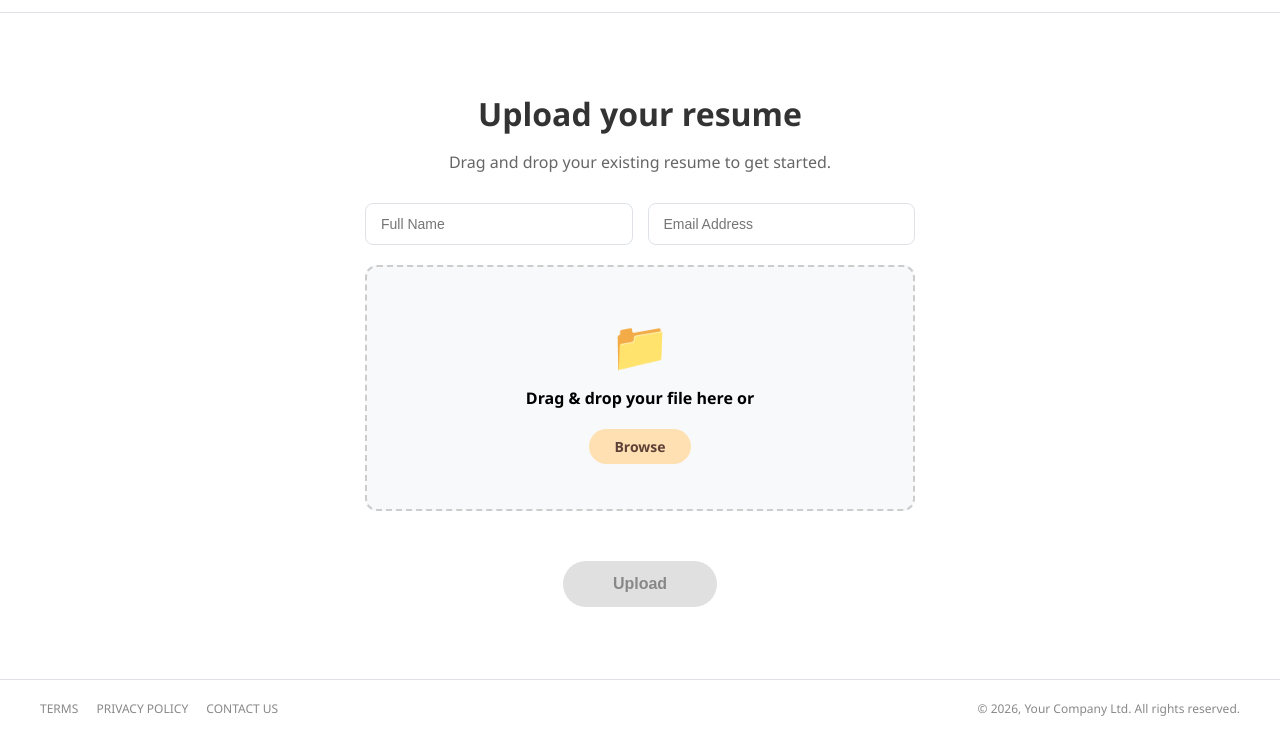
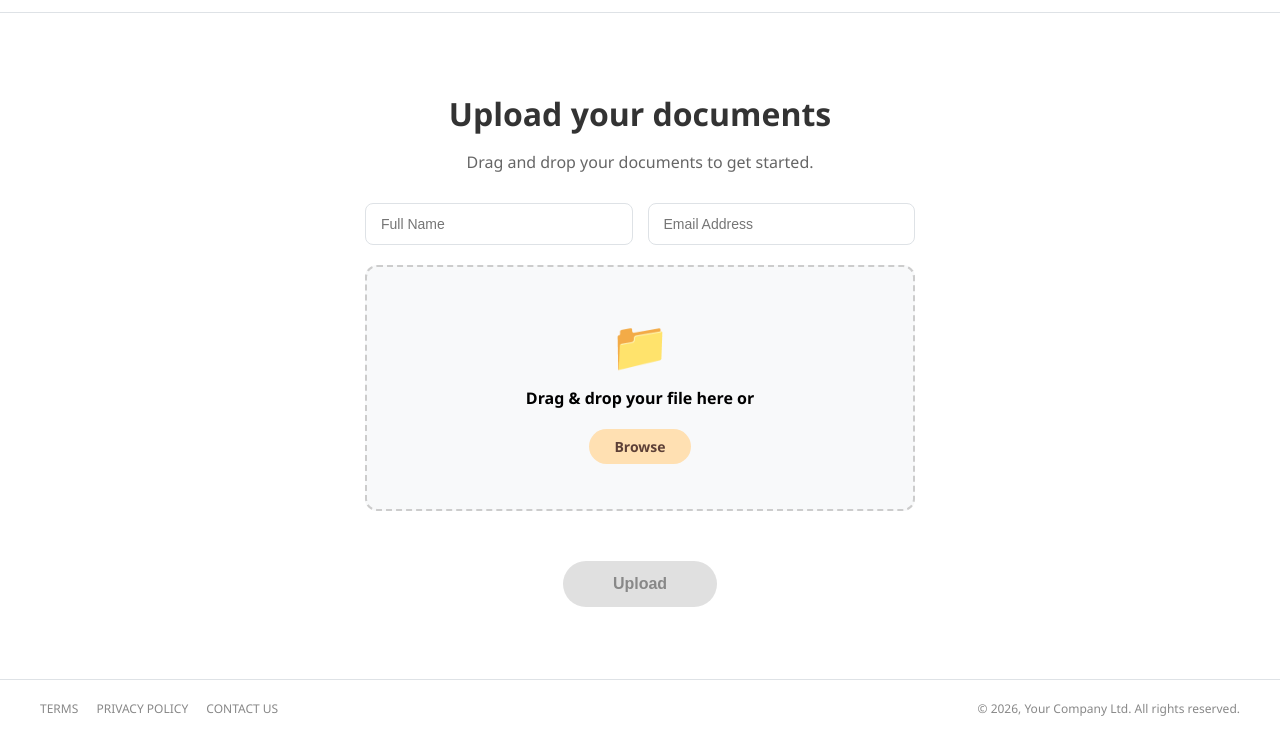
Before and after one commit to rockstar-29/onbarding.github.io, a plain HTML site: page index.html in a window 1280 px wide. Shown: the part 63-800 px from the top of the page. Drawn offline with Linux system fonts and the light colour scheme.

```diff
--- a/index.html
+++ b/index.html
@@ -157,8 +157,8 @@
 
     <main>
         <div id="upload-screen" class="container">
-            <h1>Upload your resume</h1>
-            <p class="subtitle">Drag and drop your existing resume to get started.</p>
+            <h1>Upload your documents</h1>
+            <p class="subtitle">Drag and drop your documents to get started.</p>
 
             <div class="input-row">
                 <input type="text" id="userName" placeholder="Full Name" oninput="checkForm()">
```
